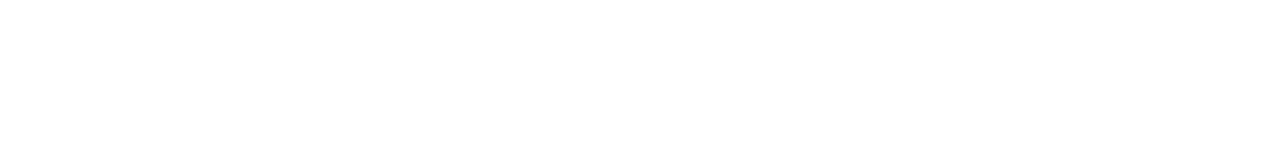
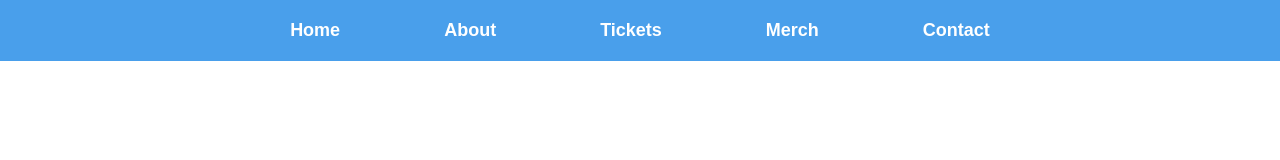
Before and after one commit to cwaycarter/assignment4, a plain HTML site: page index.html in a window 1280 px wide. Drawn offline with Linux system fonts and the light colour scheme.

Commit message:
Added header wth nav and made inline-block

```diff
--- a/css/styles.css
+++ b/css/styles.css
@@ -12,3 +12,23 @@ Universal Styling
     padding: 0;
     border: 0;
 }
+
+header {
+    background: #499feb;
+    color: white;
+    padding: 20px;
+    text-align: center;
+}
+
+header a {
+    color: white;
+    text-decoration: none;
+    font-family: sans-serif;
+    font-weight: bold;
+    font-size: 18px;
+}
+
+header li {
+    display: inline-block;
+    margin: 0 50px;
+}
--- a/index.html
+++ b/index.html
@@ -12,6 +12,17 @@
 </head>
 
 <body>
+    <header>
+        <nav>
+            <ul>
+                <li><a href="index.html">Home</a></li>
+                <li><a href="about.html">About</a></li>
+                <li><a href="tickets.html">Tickets</a></li>
+                <li><a href="merchandise.html">Merch</a></li>
+                <li><a href="contact.html">Contact</a></li>
+            </ul>
+        </nav>
+    </header>
 
 </body>
 
```
